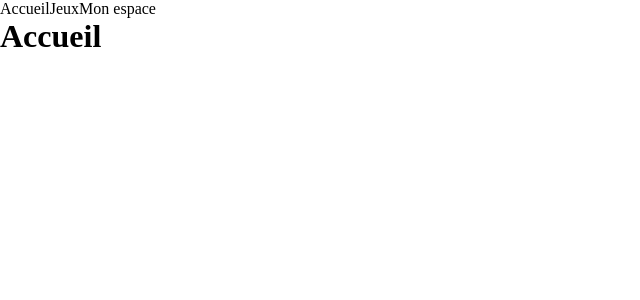
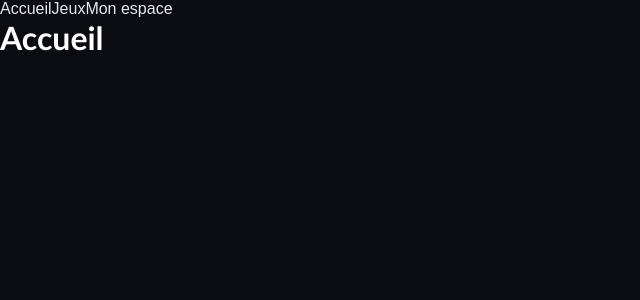
Before and after one commit to Theotr7/GameBox, a React (Vite) app in the folder front-games/: page / in a window 1280 px wide. Shown: the top 300 px of the page, without its empty margins (0-640 px from the left). Built offline with nearby package versions, Linux system fonts and the light colour scheme.

Commit message:
Préparation des variables et styles globaux CSS

```diff
--- /dev/null
+++ b/front-games/src/styles/global.css
@@ -0,0 +1,80 @@
+:root {
+  /*Couleurs principales*/
+  --color-background: #0b0b12;
+  --color-surface: #171722;
+  --color-surface-light: #222233;
+
+  /*Textes*/
+  --color-text: #e8e8f0;
+  --color-text-heading: #ffffff;
+  --color-text-muted: #a5a5ba;
+
+  /*Violet*/
+  --color-primary: #8b5cf6;
+  --color-primary-light: #a78bfa;
+  --color-primary-dark: #6d28d9;
+
+  /*Bordures*/
+  --color-border: #343449;
+
+  /*Danger*/
+  --color-danger: #ef4444;
+
+  /*Polices*/
+  --font-body: Arial, Helvetica, sans-serif;
+  --font-heading: "Trebuchet MS", sans-serif;
+
+  /*Largeurs*/
+  --container-width: 1120px;
+  --content-width: 800px;
+
+  /*Espacements*/
+  --space-xs: 8px;
+  --space-sm: 16px;
+  --space-md: 24px;
+  --space-lg: 40px;
+  --space-xl: 64px;
+
+  /*Arrondis*/
+  --radius-small: 2px;
+  --radius-medium: 6px;
+  --radius-large: 12px;
+
+  /*Ombres*/
+  --shadow-small: 0 4px 12px rgba(0, 0, 0, 0.25);
+  --shadow-medium: 0 8px 24px rgba(0, 0, 0, 0.35);
+  --shadow-large: 0 16px 40px rgba(0, 0, 0, 0.5);
+  --shadow-primary: 0 4px 16px rgba(139, 92, 246, 0.2);
+
+  /*Transitions*/
+  --transition-fast: 180ms ease;
+  --transition-normal: 300ms ease;
+}
+
+html {
+  color: var(--color-text);
+  background-color: var(--color-background);
+  font-family: var(--font-body);
+}
+
+body {
+  min-width: 320px;
+  min-height: 100vh;
+  background-color: var(--color-background);
+}
+
+#root {
+  min-height: 100vh;
+}
+
+h1,
+h2,
+h3 {
+  color: var(--color-text-heading);
+  font-family: var(--font-heading);
+}
+
+textarea,
+select {
+  font: inherit;
+}
--- a/front-games/src/styles/reset.css
+++ b/front-games/src/styles/reset.css
@@ -21,6 +21,7 @@ ol {
 
 a {
   color: inherit;
+  font: inherit;
   text-decoration: none;
 }
 
```
Also changed, not shown: front-games/src/main.jsx (+7 -6 lines).
